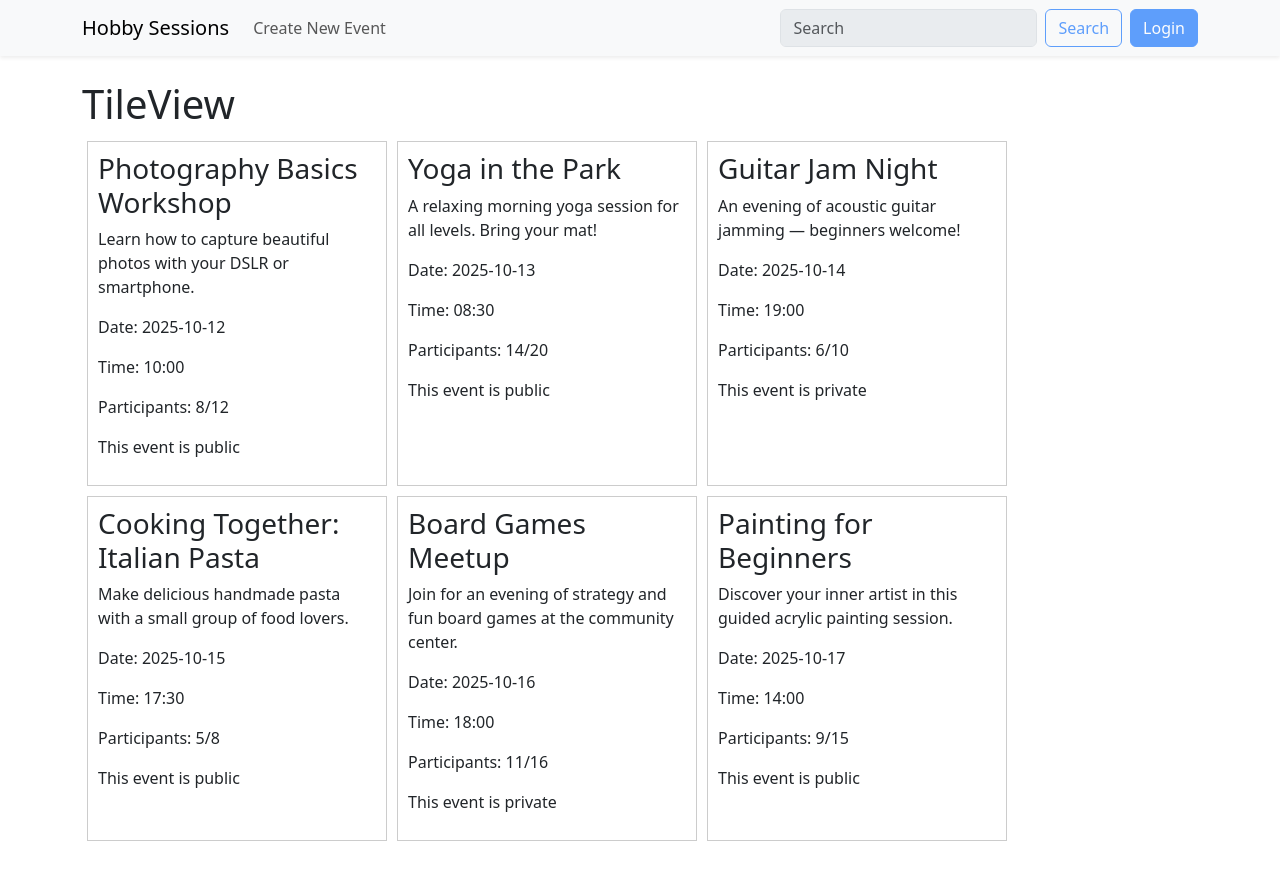
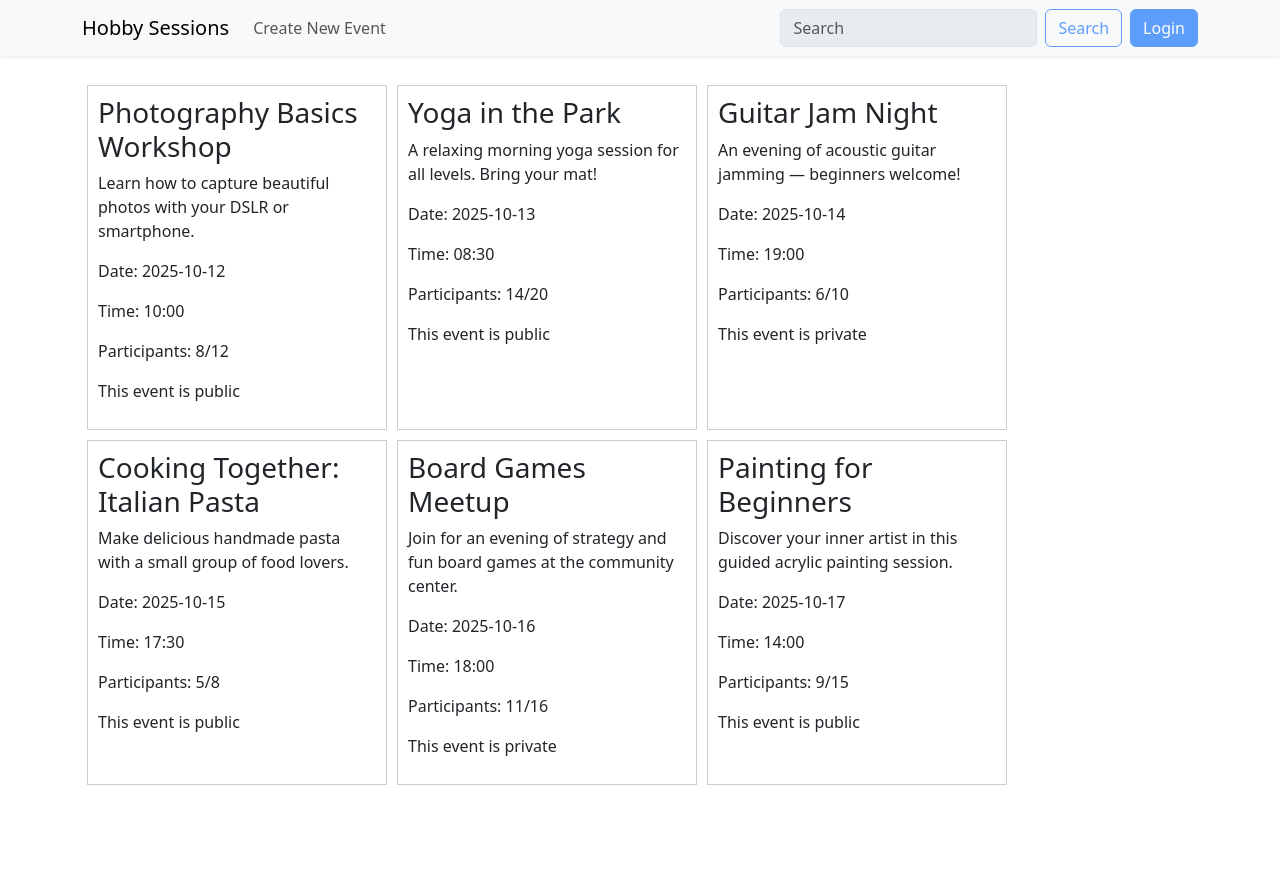
Before and after one commit to gllbhh/event-planner-frontend, a React (Vite) app: page / in a window 1280 px wide. After the commit the page ends 814 px from the top, so only its background shows below. Built offline with nearby package versions, Linux system fonts and the light colour scheme.

Commit message:
Update TileView.tsx

```diff
--- a/src/pages/TileView.tsx
+++ b/src/pages/TileView.tsx
@@ -18,7 +18,6 @@ const TileView = () => {
 	));
 	return (
 		<>
-			<h1>TileView</h1>
 			<div className={styles.tileView}>{events}</div>
 		</>
 	);
```
